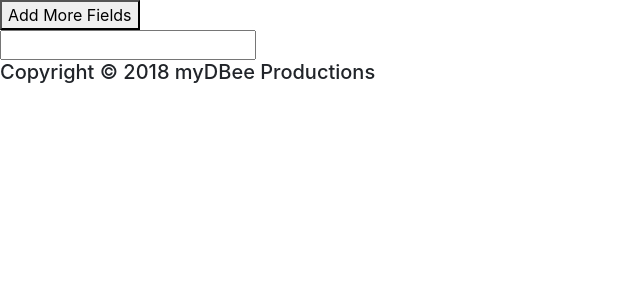
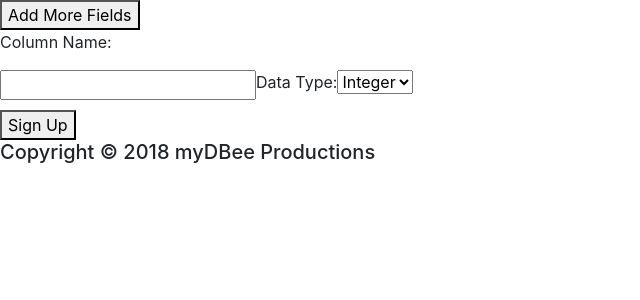
Before and after one commit to ravenusmc/myDB, a Flask app: page /create_table in a window 1280 px wide. Shown: the part 56-356 px from the top of the page, without its empty margins (0-640 px from the left). Run offline with Flask 2, Linux system fonts and the light colour scheme; some libraries are stand-ins or nearby versions.

Commit message:
writing code to accept peoples input for the table

```diff
--- a/app.py
+++ b/app.py
@@ -67,9 +67,18 @@ def home():
     return render_template('home.html', see_nav_footer = see_nav_footer)
 
 #This route will take the user to the create table page
-@app.route('/create_table')
+@app.route('/create_table', methods=['GET', 'POST'])
 def create_table():
     see_nav_footer = True
+    if request.method == 'POST':
+        value1 = request.form['mytext[]']
+        data_type_1 = request.form.get('data_type')
+        value2 = request.form.get('mytext2')
+        value3 = request.form.get('mytext3')
+        value4 = request.form.get('mytext4')
+        value5 = request.form.get('mytext5')
+        value6 = request.form.get('mytext6')
+        print(data_type_1)
     return render_template('create_table.html', see_nav_footer = see_nav_footer)
 
 #This route will sign out the user
--- /dev/null
+++ b/static/css/create_table.css
@@ -0,0 +1,6 @@
+/* This file is for all of the css on the create_table.html page */
+
+.main_input_div {
+  display: flex;
+  flex-direction: row;
+}
--- a/static/js/createTable.js
+++ b/static/js/createTable.js
@@ -1,7 +1,7 @@
 //The code in this file will deal withe the JavaScript on the create_table page
 $(document).ready(function() {
 
-    var max_fields      = 10; //maximum input boxes allowed
+    var max_fields      = 6; //maximum input boxes allowed
     var wrapper         = $(".input_fields_wrap"); //Fields wrapper
     var add_button      = $(".add_field_button"); //Add button ID
 
@@ -11,11 +11,16 @@ $(document).ready(function() {
         e.preventDefault();
         if(x < max_fields){ //max input box allowed
             x++; //text box increment
-            $(wrapper).append('<div><input type="text" name="box" ' + x + '/><a href="#" class="remove_field">Remove</a></div>'); //add input box
+            content = '<div>' +
+                        '<input type="text" name="mytext' + x +
+            '"/><a href="#" class="remove_field">Remove</a></div>'
+            $(wrapper).append(content);
+
         }
     });
 
     $(wrapper).on("click",".remove_field", function(e){ //user click on remove text
         e.preventDefault(); $(this).parent('div').remove(); x--;
     })
+
 });
--- a/templates/create_table.html
+++ b/templates/create_table.html
@@ -4,11 +4,28 @@
 <link rel="stylesheet" type="text/css" href="{{ url_for('static', filename='css/create_table.css') }}">
 <link rel="stylesheet" type="text/css" href="{{ url_for('static', filename='css/generic.css') }}">
 
-<div class="input_fields_wrap">
-    <button class="add_field_button">Add More Fields</button>
-    <div><input type="text" name="mytext[]"></div>
-</div>
+<form method="POST">
+  <div class="input_fields_wrap">
+      <button class="add_field_button">Add More Fields</button>
+      <p>Column Name:</p>
 
+      <div class='main_input_div'>
+
+        <div>
+          <input type="text" name="mytext[]">
+        </div>
+        <p>Data Type:</p>
+        <div>
+          <select name="data_type">
+            <option value='int'>Integer</option>
+          </select>
+        </div>
+
+      </div>
+
+  </div>
+  <button>Sign Up</button>
+</form>
 
 
 <script src='{{ url_for('static', filename='js/home.js') }}'></script>
```
